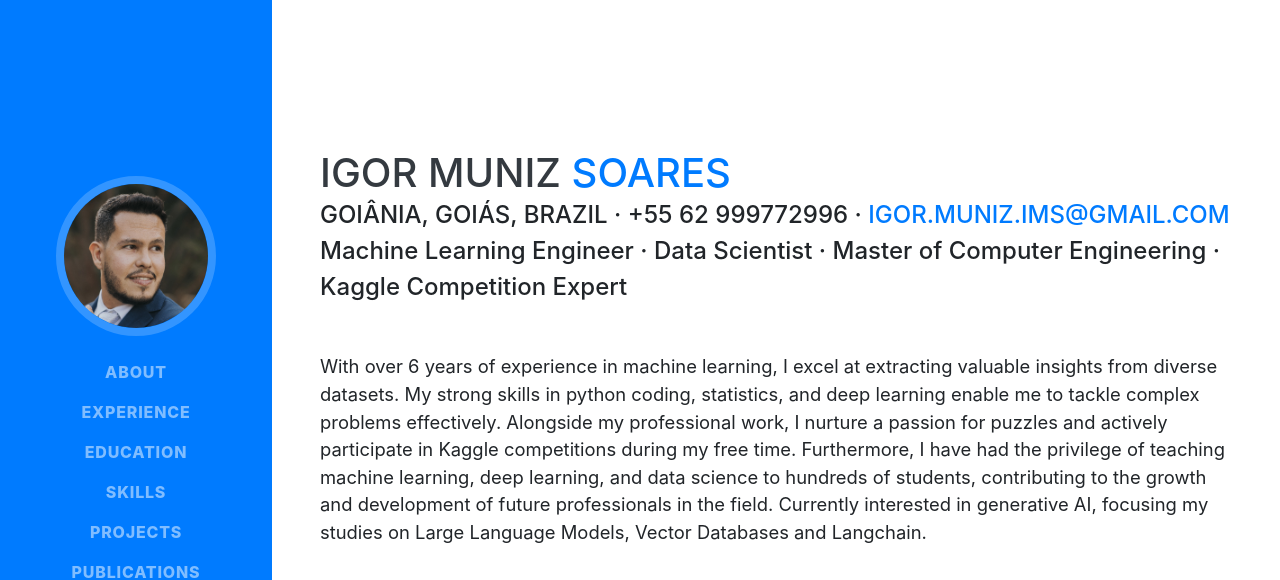
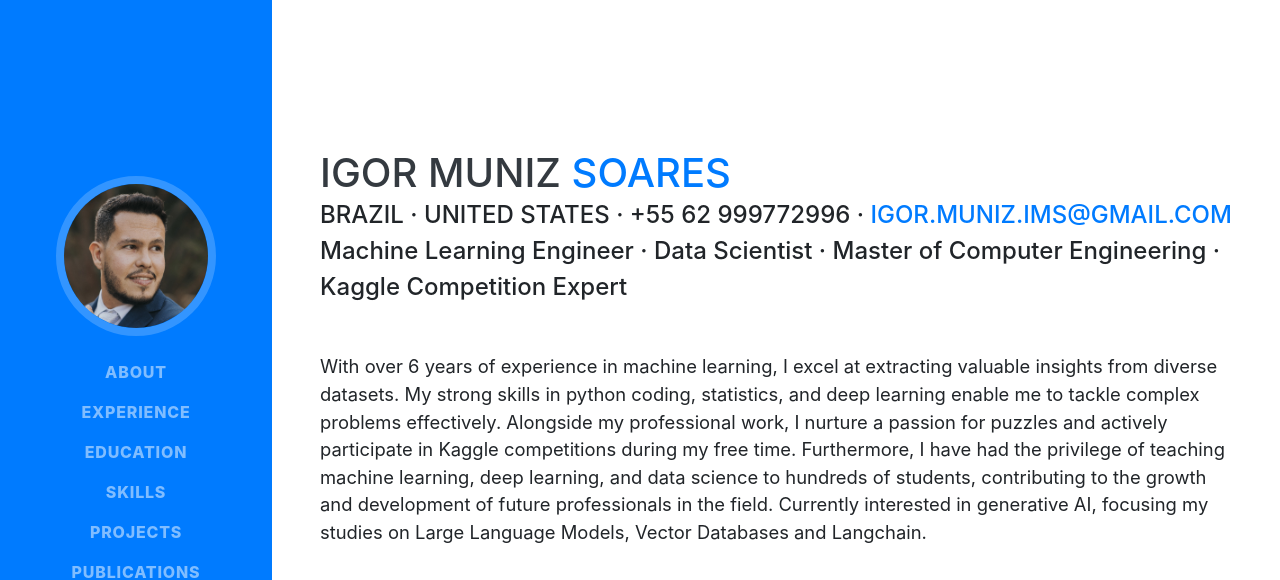
Before and after one commit to IgorMunizS/igormunizs.github.io, a website with bundled scripts: page index.html in a window 1280 px wide. Shown: the top 580 px of the page. Built offline with nearby package versions, Linux system fonts and the light colour scheme; a web font is replaced by a local one.

Commit message:
update location

```diff
--- a/index.html
+++ b/index.html
@@ -70,7 +70,7 @@
         <h1 class="mb-0">Igor Muniz
           <span class="text-primary">Soares</span>
         </h1>
-        <div class="subheading">Goiânia, Goiás, Brazil · +55 62 999772996 ·
+        <div class="subheading">Brazil · United States · +55 62 999772996 ·
           <a href="mailto:igor.muniz.ims@gmail.com">igor.muniz.ims@gmail.com</a>
         </div>
          <div class="subheading2 mb-5">Machine Learning Engineer · Data Scientist  · Master of Computer Engineering ·
```
